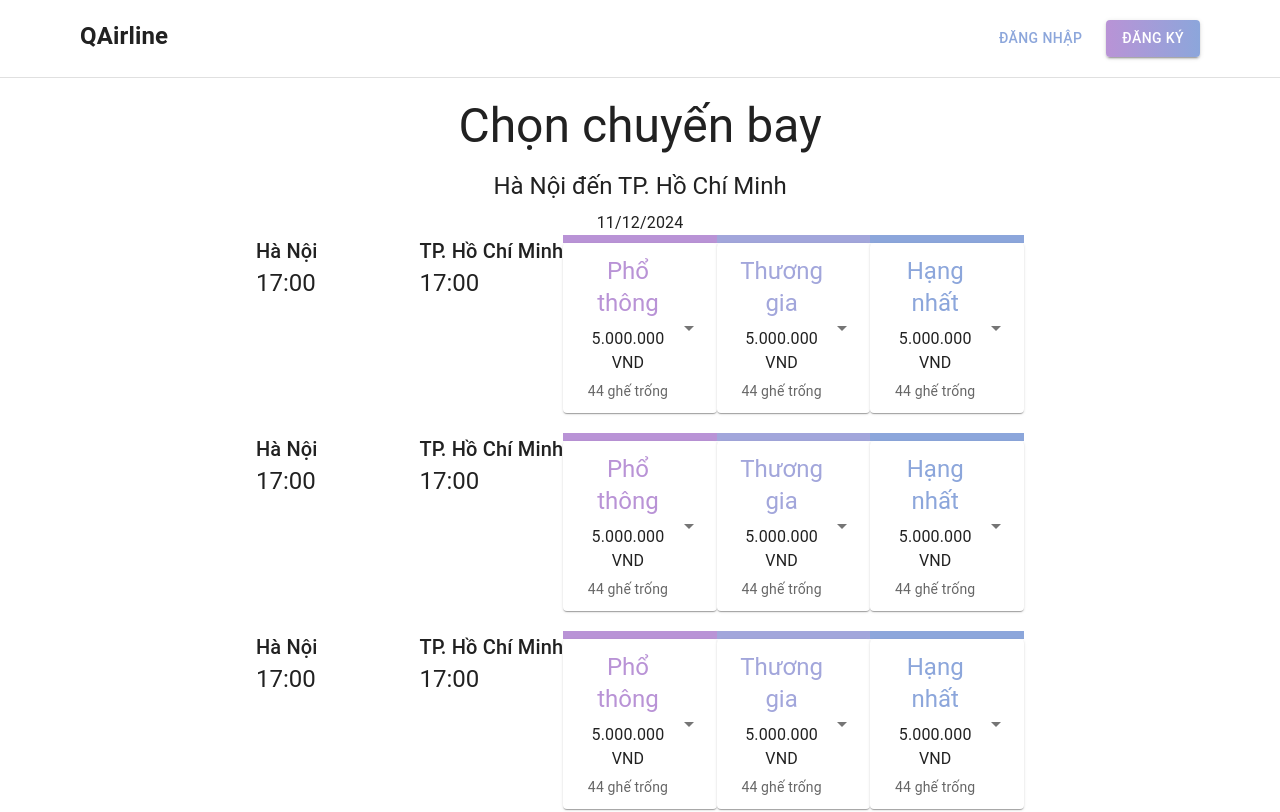
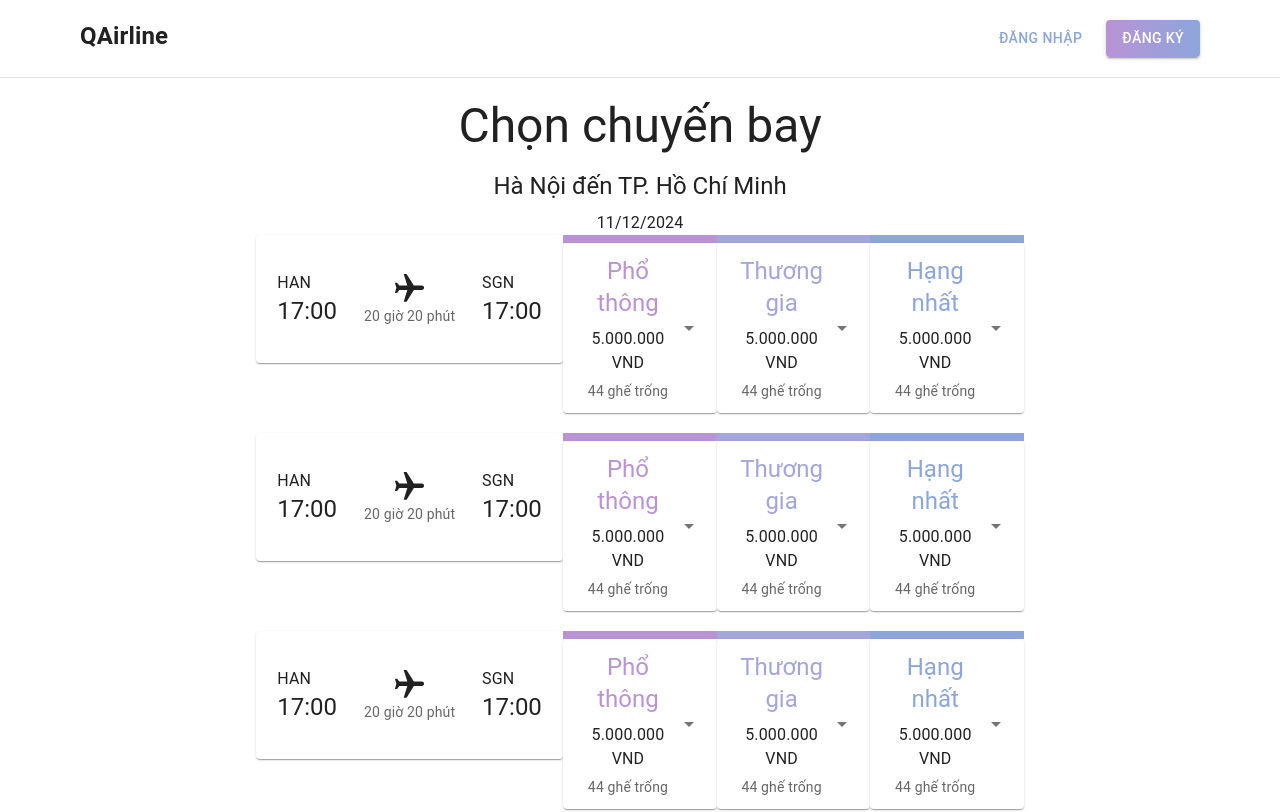
Before and after one commit to hudzg/QAirline, a React (Vite) app in the folder Frontend/QAirline/: page /booking in a window 1280 px wide. Shown: the top 812 px of the page. Built offline with nearby package versions, Linux system fonts and the light colour scheme.

Commit message:
fix booking

```diff
--- a/Frontend/QAirline/src/Component/Booking/BookingCard.jsx
+++ b/Frontend/QAirline/src/Component/Booking/BookingCard.jsx
@@ -3,6 +3,7 @@ import {
   AccordionDetails,
   AccordionSummary,
   Button,
+  Card,
   Typography,
 } from "@mui/material";
 import React from "react";
@@ -10,21 +11,34 @@ import ArrowDropDownIcon from "@mui/icons-material/ArrowDropDown";
 import AirplaneTicketIcon from "@mui/icons-material/AirplaneTicket";
 import WorkIcon from "@mui/icons-material/Work";
 import LuggageIcon from "@mui/icons-material/Luggage";
+import FlightIcon from "@mui/icons-material/Flight";
 
 const BookingCard = () => {
   return (
     <div className="flex mb-5">
-      <div className="w-[40%] flex justify-between">
+      <div className="w-[40%]">
+        <Card className="grid grid-cols-3 items-center justify-items-center h-32">
           <div>
-          <Typography variant="h6">Hà Nội</Typography>
+            <Typography>HAN</Typography>
             <Typography variant="h5">17:00</Typography>
           </div>
+          <div className="flex-col flex items-center">
+            <FlightIcon fontSize="large" sx={{ transform: "rotate(90deg)" }} />
+            <Typography
+              align="center"
+              variant="body2"
+              sx={{ color: "text.secondary" }}
+            >
+              20 giờ 20 phút
+            </Typography>
+          </div>
           <div>
-          <Typography variant="h6">TP. Hồ Chí Minh</Typography>
+            <Typography>SGN</Typography>
             <Typography variant="h5">17:00</Typography>
           </div>
+        </Card>
       </div>
-      <div className="w-[60%] flex">
+      <div className="w-[60%] flex self-center">
         <div className="w-[100%]">
           <Typography
             sx={{
```
Lines whose indentation alone changed are shown as unchanged.
